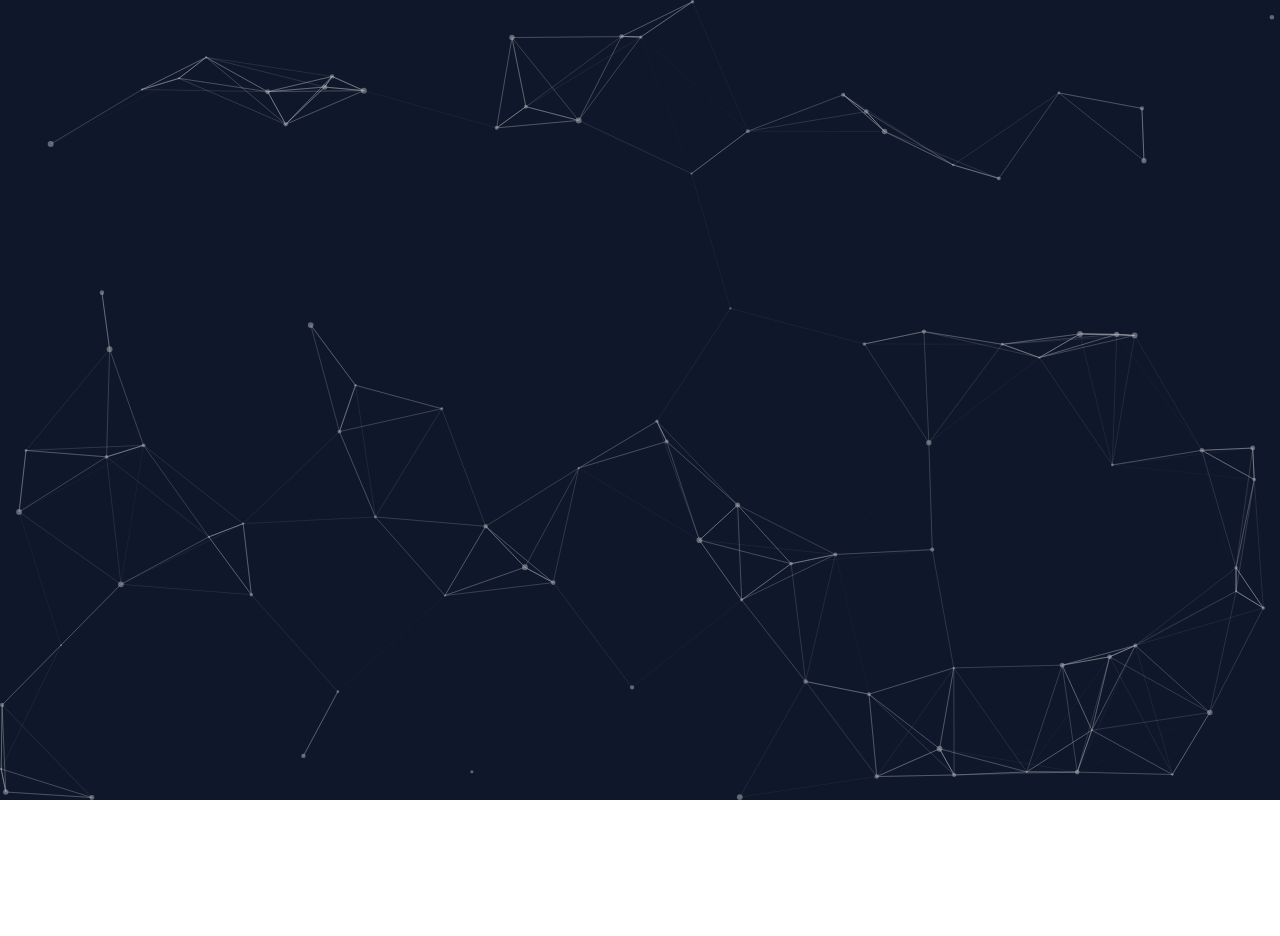
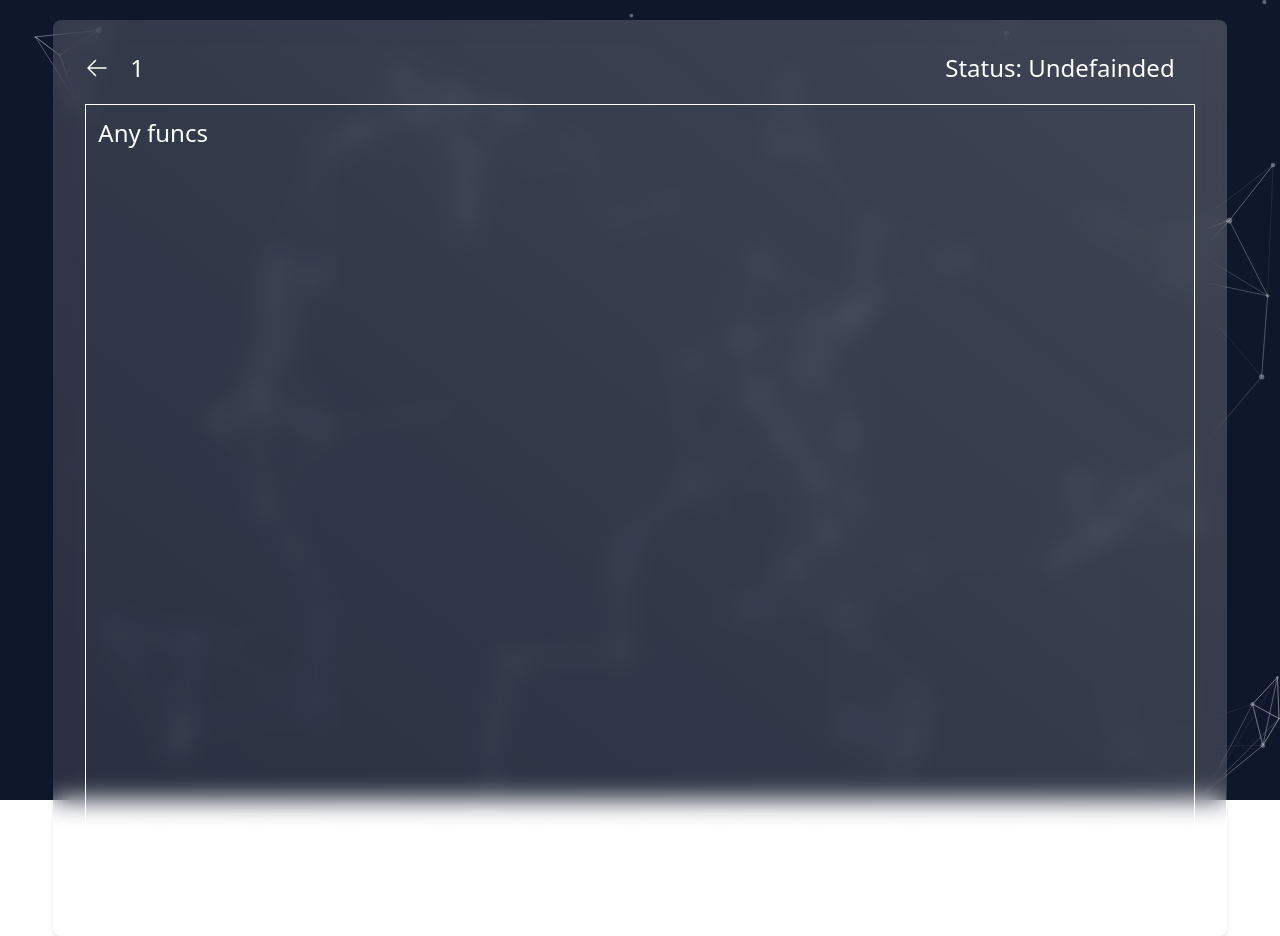
Before and after one commit to CAPVOK/NotNull, a React (Create React App) app: page /brokers/1 in a window 1280 px wide. Before the commit this address had no page. Before the commit the page ends 800 px from the top, so only its background shows below. Built offline with nearby package versions, Linux system fonts and the light colour scheme.

Commit message:
added more updates

```diff
--- a/src/App.js
+++ b/src/App.js
@@ -1,5 +1,5 @@
 import { BrowserRouter, Routes, Route } from "react-router-dom";
-import { AboutUs, Main } from "./pages";
+import { AboutUs, Main, Broker } from "./pages";
 import BackGround from "./modules/background";
 
 function App() {
@@ -10,6 +10,7 @@ function App() {
         <Routes>
           <Route path='/' element={<Main />} />
           <Route path='/about' element={<AboutUs />} />
+          <Route path='/brokers/:broker' element={<Broker/>} />
         </Routes>
       </BrowserRouter>
     </div>
--- a/src/pages/about_us/index.jsx
+++ b/src/pages/about_us/index.jsx
@@ -5,7 +5,7 @@ export const AboutUs = () => {
     return (
         <>
             <Header/>
-            <div className='container mx-auto text-white my-5 text-3xl font-[600] bg-white/30 backdrop-blur-sm rounded-md h-screen p-5'>
+            <div className='container mx-auto text-white mb-5 text-3xl font-[600] bg-white/30 backdrop-blur-sm rounded-md h-screen p-5 mt-16 sm:mt-5'>
                 About Us
             </div>
         </>
--- /dev/null
+++ b/src/pages/broker/index.jsx
@@ -0,0 +1,32 @@
+import { useParams } from "react-router-dom";
+import { useNavigate } from 'react-router-dom';
+
+export const Broker = () => {
+    const brokerName = useParams().broker;
+    const navigate = useNavigate();
+
+    return (
+        <>
+            <div className=" w-11/12 mx-auto bg-gradient-to-tr from-white/10 to-white/20 backdrop-blur-md rounded-lg shadow-md p-8 mt-5">
+                <div className="mb-5 text-white font-normal text-2xl flex justify-between items-center ml-[25px]">
+                    <svg
+                        xmlns="http://www.w3.org/2000/svg"
+                        fill="none"
+                        viewBox="0 0 24 24"
+                        strokeWidth="1.5"
+                        stroke="currentColor"
+                        className=" fixed left-[32px] w-6 h-6 cursor-pointer"
+                        onClick={()=>navigate(-1)}
+                    >
+                        <path strokeLinecap="round" strokeLinejoin="round" d="M10.5 19.5L3 12m0 0l7.5-7.5M3 12h18" />
+                    </svg>
+                    <div className="mx-5">{brokerName}</div>
+                    <div className="mx-5">Status: Undefainded</div>
+                </div>
+                <div className="h-[800px] border border-white p-3 text-2xl text-white">
+                    Any funcs
+                </div>
+            </div>
+        </>
+    )
+}
--- a/src/pages/index.jsx
+++ b/src/pages/index.jsx
@@ -1,4 +1,5 @@
 import { AboutUs } from "./about_us";
 import { Main } from "./main";
+import { Broker } from "./broker";
 
-export {AboutUs, Main};
+export {AboutUs, Main, Broker};
--- a/src/pages/main/index.jsx
+++ b/src/pages/main/index.jsx
@@ -1,13 +1,17 @@
+import { SideBar } from "../modules/components/sidebar";
 import Header from "../modules/header";
 
 export const Main = () => {
 
     return (
-        <>
-            <Header />
-            <div className='container mx-auto text-white mt-5 text-3xl font-[600] bg-white/30 backdrop-blur-sm rounded-md h-screen p-5'>
-                Main
+        <div className="flex ">
+            <SideBar />
+            <div className=" mx-1 w-full">
+                <Header />
+                <div className='container mx-auto text-white mb-5 text-3xl font-[600] bg-white/30 backdrop-blur-sm rounded-md h-screen p-5 mt-16 sm:mt-5'>
+                    Main
+                </div>
             </div>
-        </>
+        </div>
     );
 }
--- /dev/null
+++ b/src/pages/modules/components/button/index.jsx
@@ -0,0 +1,9 @@
+export const Button = (type, className) => {
+    return(
+        <button
+            type={type}
+            className={className}
+            /* onClick={} */
+        ></button>
+    );
+}
--- /dev/null
+++ b/src/pages/modules/components/input/index.jsx
@@ -0,0 +1,10 @@
+export const Input = (type, className) => {
+    return(
+        <input
+            id={id}
+            type={type}
+            className={className}
+            /* onChange={} */
+        />
+    );
+}
--- /dev/null
+++ b/src/pages/modules/components/sidebar/index.js
@@ -0,0 +1,24 @@
+import { useNavigate } from "react-router-dom";
+
+export const SideBar = () => {
+    const navigate = useNavigate();
+
+    const clickTable = (broker) => { /*  */
+        navigate(`/brokers/${broker}`);
+    }
+
+    return (
+        <div className=" hidden text-white w-3/12 bg-white/30 backdrop-blur-sm top-0 left-0 sm:flex sm:flex-col place-content-center text-center text-4xl h-[full]" >
+            <p className="my-2 mx-1">Список брокеров</p>
+            <hr className="border mx-2 "/>
+            <div
+                className=" cursor-pointer hover:bg-white/20 mx-3 my-2 py-2 px-3 rounded-md"
+                onClick={()=>clickTable("Sber")}
+            >Sber</div>
+            <div
+                className=" cursor-pointer hover:bg-white/20 mx-3 my-2 py-2 px-3 rounded-md"
+                onClick={()=>clickTable("Tinkoff")}
+            >Tinkoff</div>
+        </div>
+    );
+}
--- a/src/pages/modules/header/Header.css
+++ b/src/pages/modules/header/Header.css
@@ -13,7 +13,7 @@
     .sidebarIcon {
         position: absolute;
         top: 25px;
-        right: 25px;
+        left: 25px;
         transition: all 0.3s;
         cursor: pointer;
         z-index: 50;
--- a/src/pages/modules/header/index.jsx
+++ b/src/pages/modules/header/index.jsx
@@ -11,12 +11,11 @@ const Header = () => {
             <div className="container lg:px-8 mx-auto text-headerLinks mt-2 sm:mt-7 text-[22px] font-semibold">
                 <div className='hidden sm:block'>
                     <div className='flex space-x-2 place-items-center'>
-                        <Link to="/">
-                            <div className="flex space-x-2 text-white bg-white/20 hover:bg-white/30 active:bg-white/40 py-1 px-4 rounded-[10px]">
-                                <img src={crypto} className="h-[30px]" alt="логотип" />
-                                <p className='text-center text-[22px] font-[600]'>NotNull Company</p>
-                            </div>
-                        </Link>
+                        <div className="flex space-x-2 text-white bg-white/30 py-1 px-4 rounded-[10px]">
+                            <img src={crypto} className="h-[30px]" alt="логотип" />
+                            <p className='text-center text-[22px] font-[600]'>NotNull Company</p>
+                        </div>
+                        <Link to="/" className={LnkStyle}>Главная</Link>
                         <Link to="/about" className={LnkStyle}>О нас</Link>
                     </div>
                 </div>
@@ -29,7 +28,7 @@ const Header = () => {
                         <div className="spinner diagonal part-2"></div>
                     </label>
                     <div id='sidebarMenu' className='bg-gradient-to-br from-white-40 to-white-10 backdrop-blur-md'> {/* то, что будет появляться */}
-                        <div className='p-4 pt-20 mx-auto text-white grid grid-rows-6 content-evenly text-center text-4xl h-full'>
+                        <div className='p-4 pt-20 mx-auto text-white grid grid-flow-row content-evenly text-center text-4xl h-full'>
                             <Link to="/" className="tracking-widest  text-gray-100 font-light">Главная</Link>
                             <Link to="/about" className="tracking-widest  text-gray-100 font-light">О нас</Link>
                         </div>
```
